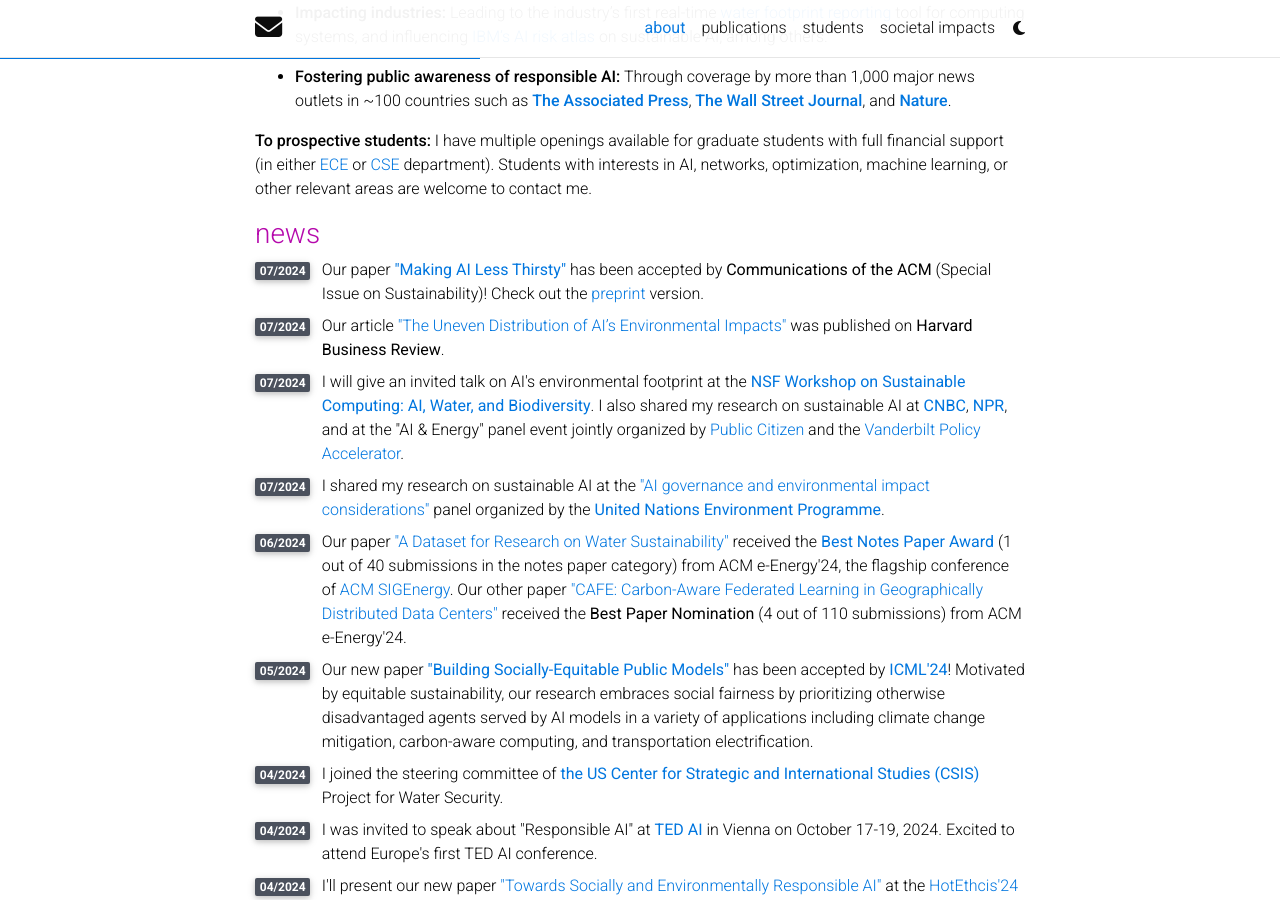
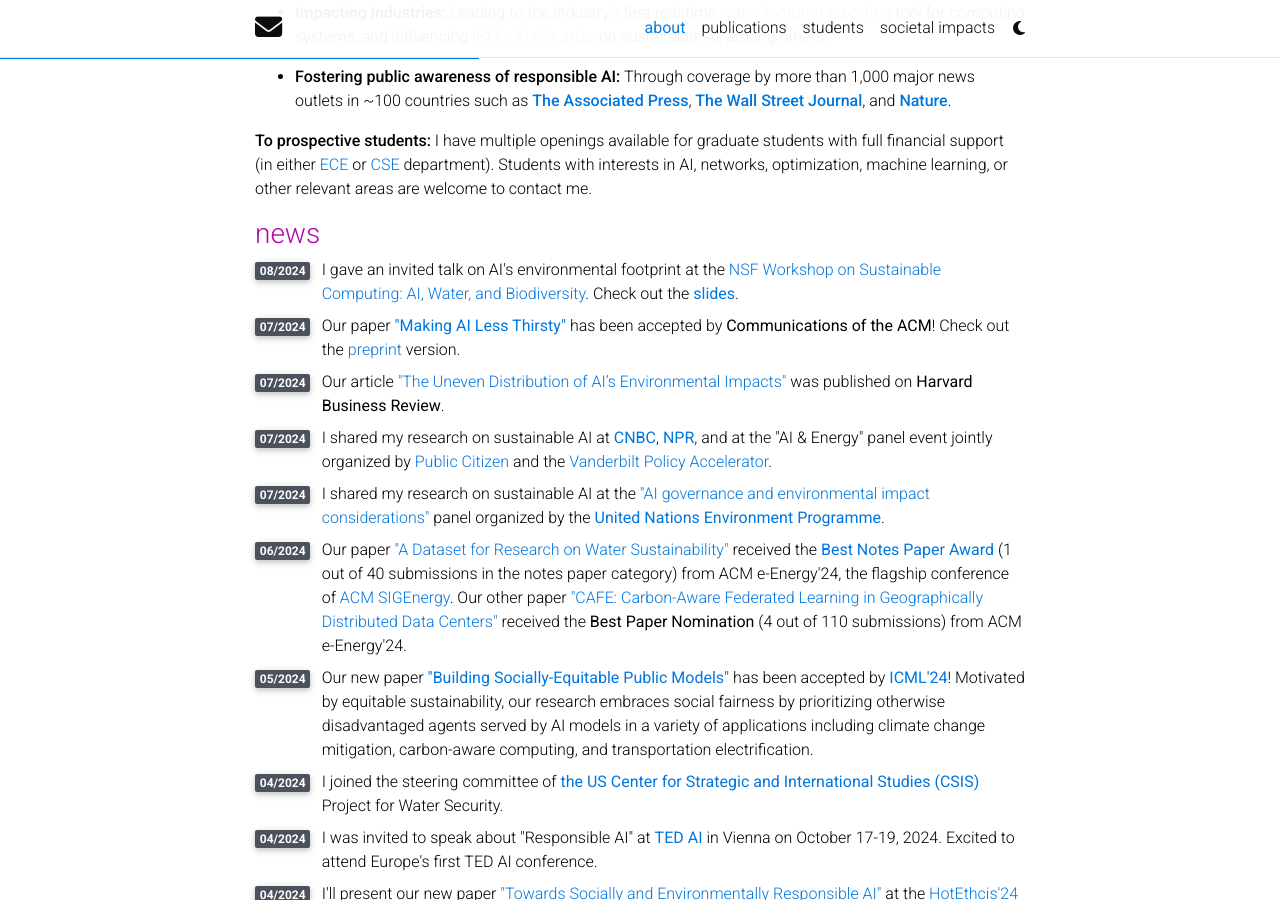
Before and after one commit to shaoleiren/shaoleiren.github.io, a Jekyll site: the page built from _pages/about.md, in a window 1280 px wide and 900 px high, scrolled down 1377 px. Built offline with Jekyll 4.4.1, drawn with Linux system fonts in a browser that asks for light colours; full-size pictures stand in for the smaller copies a plugin makes; comment, search, counter and statistics services are not loaded; a style sheet for code colours, icons or effects is not loaded.

Commit message:
Update about.html

```diff
--- a/_layouts/about.html
+++ b/_layouts/about.html
@@ -91,13 +91,26 @@
           <div class="row" style="margin-bottom: 8px;">
               <div class="col-xs-1 cl-sm-1 col-md-1 text-center" style="width: 30px;">
                 <span class="badge font-weight-bold stylish-color text-uppercase align-middle" style="min-width: 30px;">
+                 08/2024
+                </span>
+              </div>
+              <div class="col-xs-11 cl-sm-11 col-md-11 mt-2 mt-md-0">
+               I gave an invited talk on AI's environmental footprint at the
+               <a href="https://nsf-desc-2024.github.io/program/">NSF Workshop on Sustainable Computing: AI, Water, and Biodiversity</a>. Check out the
+               <b><a href="https://www.dropbox.com/scl/fi/bmhd7cjo2f84pll3s278i/Water_NSF_Purdue_2024_printout.pdf?rlkey=1jj9zpqsqsj9l0oiyucun8sl1&st=hchms3hc&dl=0">slides</a></b>.
+              </div>
+          </div>
+
+          <div class="row" style="margin-bottom: 8px;">
+              <div class="col-xs-1 cl-sm-1 col-md-1 text-center" style="width: 30px;">
+                <span class="badge font-weight-bold stylish-color text-uppercase align-middle" style="min-width: 30px;">
                  07/2024
                 </span>
               </div>
               <div class="col-xs-11 cl-sm-11 col-md-11 mt-2 mt-md-0">
                Our paper
                <b><a href="https://arxiv.org/abs/2304.03271">"Making AI Less Thirsty"</a></b> has been accepted
-               by <b>Communications of the ACM</b> (Special Issue on Sustainability)! Check out the
+               by <b>Communications of the ACM</b>! Check out the
                <a href="https://arxiv.org/abs/2304.03271">preprint</a> version.
               </div>
           </div>
@@ -123,9 +136,7 @@
                 </span>
               </div>
               <div class="col-xs-11 cl-sm-11 col-md-11 mt-2 mt-md-0">
-               I will give an invited talk on AI's environmental footprint at the
-               <b><a href="https://nsf-desc-2024.github.io/program/">NSF Workshop on Sustainable Computing: AI, Water, and Biodiversity</a></b>.
-               I also shared my research on sustainable AI at <b><a href="https://www.youtube.com/watch?v=MJQIQJYxey4">CNBC</a></b>, <b><a href="https://one.npr.org/i/nx-s1-5059073:nx-s1-dd125ecf-65a2-40d5-89e2-e5ca568238c5">NPR</a></b>, and at the "AI & Energy" panel event jointly organized by
+               I shared my research on sustainable AI at <b><a href="https://www.youtube.com/watch?v=MJQIQJYxey4">CNBC</a></b>, <b><a href="https://one.npr.org/i/nx-s1-5059073:nx-s1-dd125ecf-65a2-40d5-89e2-e5ca568238c5">NPR</a></b>, and at the "AI & Energy" panel event jointly organized by
                <a href="https://www.citizen.org/">Public Citizen</a> and
                the <a href="https://www.vanderbilt.edu/vanderbilt-policy-accelerator/">Vanderbilt Policy Accelerator</a>.
               </div>
```
